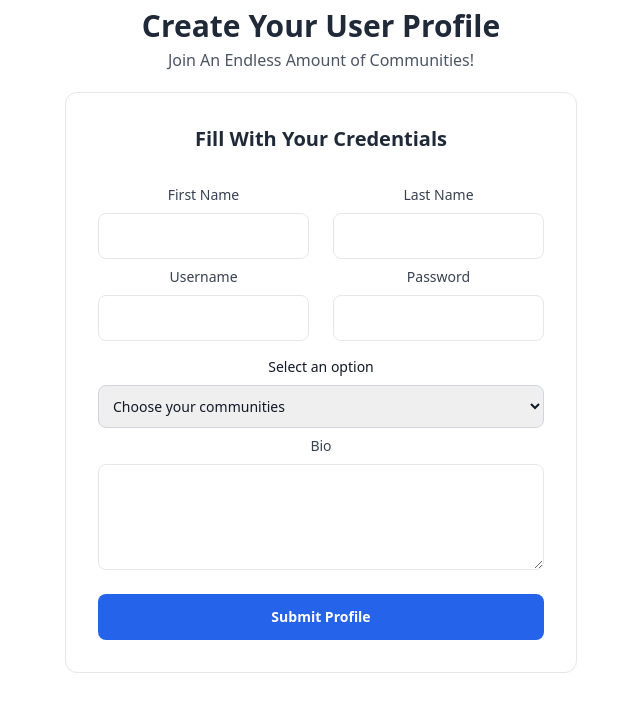
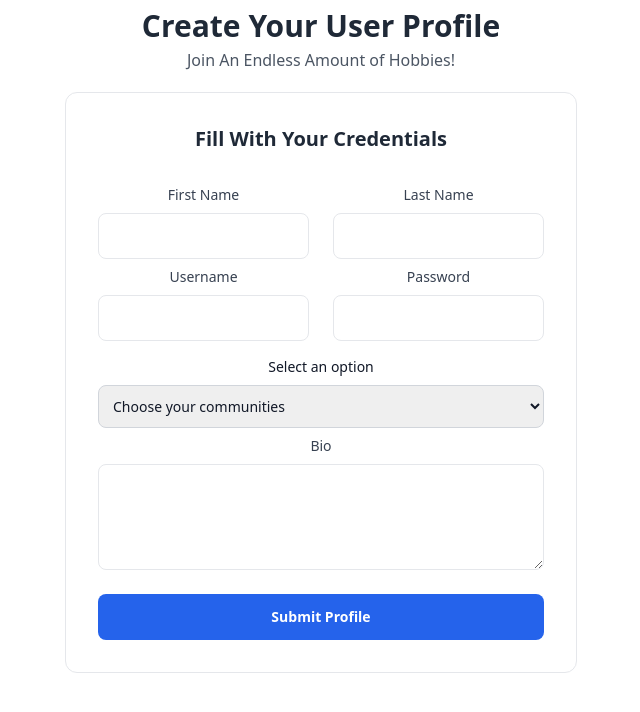
Before and after one commit to riasark/SocMedApp, a React (Create React App) app in the folder client/: page /createProfile in a window 1280 px wide. Shown: the top 712 px of the page, without its empty margins (319-959 px from the left). Built offline with nearby package versions, Linux system fonts and the light colour scheme.

Commit message:
minor change

```diff
--- a/client/src/pages/CreateProfilePage.js
+++ b/client/src/pages/CreateProfilePage.js
@@ -12,7 +12,7 @@ function CreateProfilePage() {
                         Create Your User Profile
                     </h1>
                     <p class="mt-1 text-gray-600 dark:text-neutral-600">
-                        Join An Endless Amount of Communities!
+                        Join An Endless Amount of Hobbies!
                     </p>
                 </div>
             </div>
```
